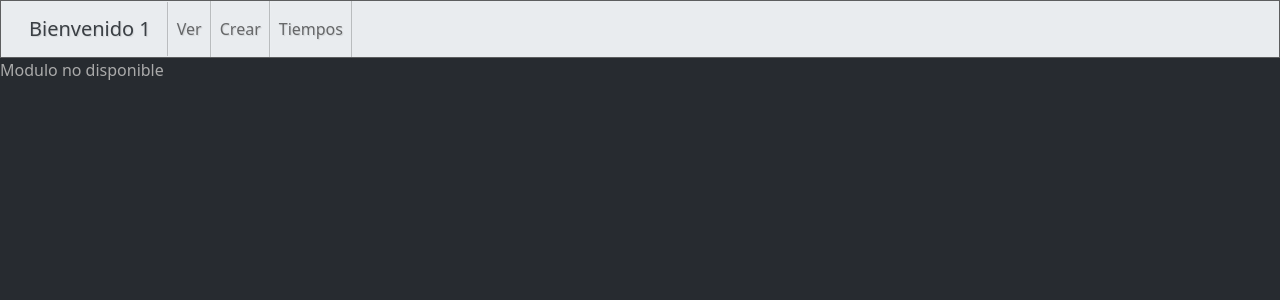
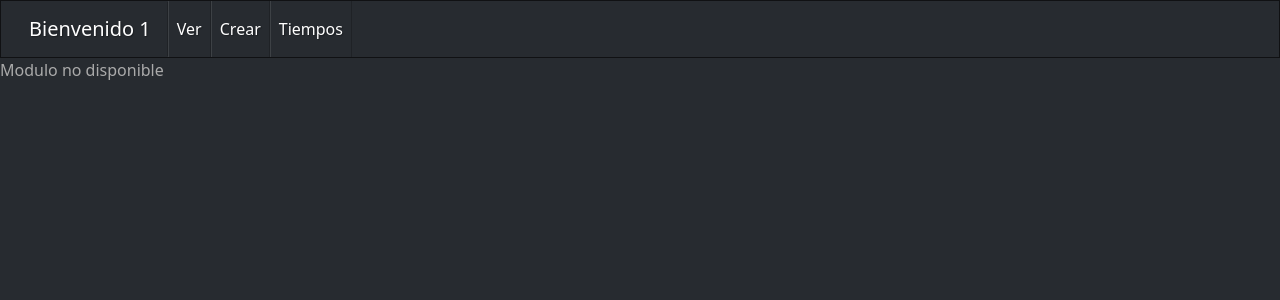
Before and after one commit to dextter1913/pruebatecnica, a PHP site: page / in a window 1280 px wide. Shown: the top 300 px of the page. Run offline with PHP 8.4, Linux system fonts and the light colour scheme; the visitor is signed in with stand-in values (Sample User, id 1).

Commit message:
cambiando color el nav

```diff
--- a/views/nav/nav.php
+++ b/views/nav/nav.php
@@ -1,19 +1,19 @@
-<nav class="navbar navbar-expand-lg navbar-light bg-light">
+<nav class="navbar navbar-expand-lg navbar-light bg-dark text-white">
     <div class="container-fluid">
-        <a class="navbar-brand" href="?modulos=ver">Bienvenido <?= $_SESSION['logeado'];?></a>
+        <a class="navbar-brand text-white" href="?modulos=ver">Bienvenido <?= $_SESSION['logeado'];?></a>
         <button class="navbar-toggler" type="button" data-bs-toggle="collapse" data-bs-target="#navbarSupportedContent" aria-controls="navbarSupportedContent" aria-expanded="false" aria-label="Toggle navigation">
             <span class="navbar-toggler-icon"></span>
         </button>
         <div class="collapse navbar-collapse" id="navbarSupportedContent">
             <ul class="navbar-nav me-auto mb-2 mb-lg-0">
                 <li class="nav-item">
-                    <a class="nav-link" aria-current="page" href="?modulos=ver">Ver</a>
+                    <a class="nav-link text-white" aria-current="page" href="?modulos=ver">Ver</a>
                 </li>
                 <li class="nav-item">
-                    <a class="nav-link" href="?modulos=crear">Crear</a>
+                    <a class="nav-link text-white" href="?modulos=crear">Crear</a>
                 </li>
                 <li class="nav-item">
-                    <a class="nav-link" href="?modulos=tiempos">Tiempos</a>
+                    <a class="nav-link text-white" href="?modulos=tiempos">Tiempos</a>
                 </li>
             </ul>
         </div>
```
